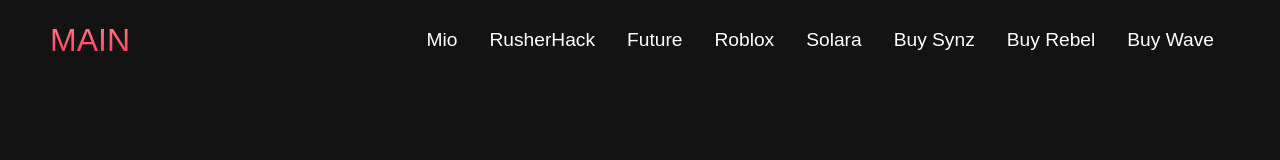
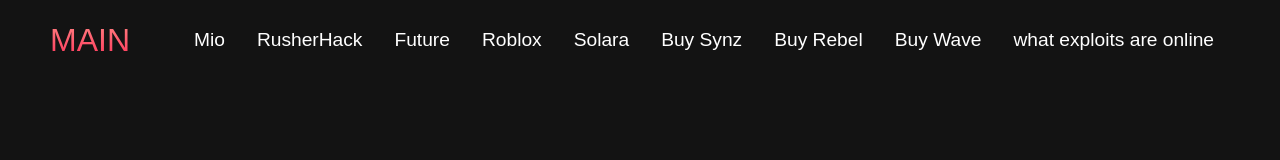
Before and after one commit to IntelljIg/Hub, a plain HTML site: page index.html in a window 1280 px wide. Drawn offline with Linux system fonts and the light colour scheme.

Commit message:
Update index.html

```diff
--- a/index.html
+++ b/index.html
@@ -41,6 +41,9 @@
                 <li class="navbar__item">
                     <a href="/wave.html" class="navbar__links">Buy Wave</a>
                 </li>
+                <li class="navbar__item">
+                    <a href="/whatexpsare.online.html" class="navbar__links">what exploits are online</a>
+                </li>
             </ul>
         </div>
     </nav>
```
